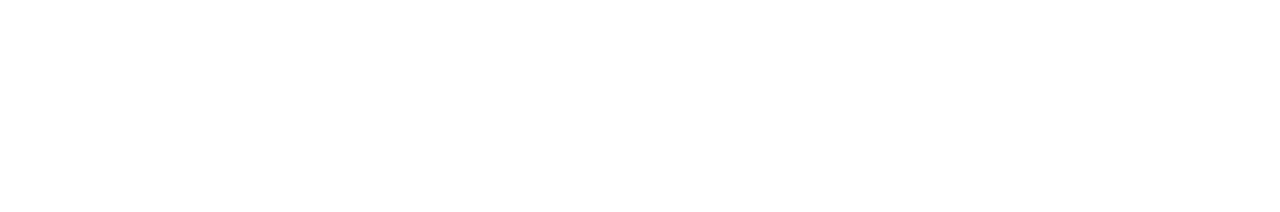
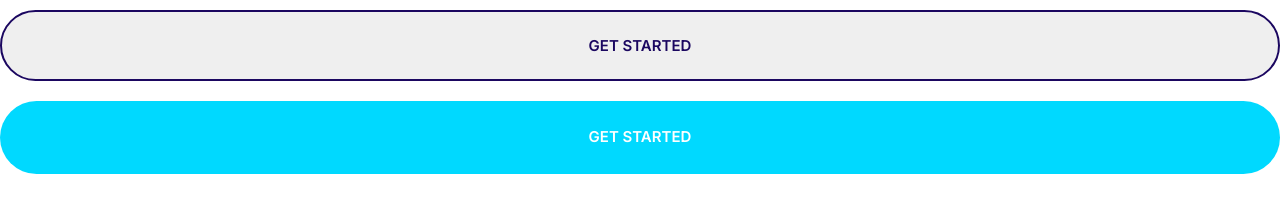
Before and after one commit to MalikaRaKhimova/moshify, a plain HTML site: page index.html in a window 1280 px wide. Drawn offline with Linux system fonts and the light colour scheme.

Commit message:
Buttons added

```diff
--- a/css/styles.css
+++ b/css/styles.css
@@ -5,6 +5,10 @@
     --color-accent: #ff3400;
     --color--heading: #1b0760;
     --color-body: #918ca4;
+}
+
+*, *::after, *::before {
+    box-sizing: border-box;
 }
 
 html {
@@ -168,3 +172,67 @@ a {
     align-items: center;
     justify-content: center;
 }
+
+/* Buttons */
+
+.btn {
+    font-size: 1.8rem;
+    border-radius: 40px;
+    margin: 1rem 0;
+    padding: 2.5rem 8rem;
+    outline: none;
+    border: none;
+    text-transform: uppercase;
+    font-weight: 600;
+    white-space: nowrap;
+    text-align: center;
+    cursor: pointer;
+}
+
+.btn--primary {
+    background: var(--color-primary);
+    color: #fff;
+}
+
+.btn--primary:hover {
+    background: #3a8ffd;
+}
+
+.btn--secondary {
+    background: var(--color-secondary);
+    color: #fff;
+}
+
+.btn--secondary:hover {
+    background: #00c8eb;
+}
+
+.btn--accent {
+    background: var(--color-accent);
+    color: #fff;
+}
+
+.btn--accent:hover {
+    background: #ec3000;
+}
+
+.btn--outline {
+    border: 2px solid var(--color--heading);
+    color: var(--color--heading);
+}
+
+.btn--outline:hover {
+    background: var(--color--heading);
+    color: #fff;
+}
+
+.btn--block {
+    width: 100%;
+    display: inline-block;
+}
+
+@media screen and (min-width: 1024px) {
+    .btn {
+        font-size: 1.5rem;
+    }
+}
--- a/index.html
+++ b/index.html
@@ -11,6 +11,8 @@
     <link rel="stylesheet" href="css/styles.css">
 </head>
 <body>
+    <button class="btn btn--outline btn--block">Get Started</button>
+    <a href="#" class="btn btn--secondary btn--block">Get Started</a>
 
 </body>
 </html>
```
